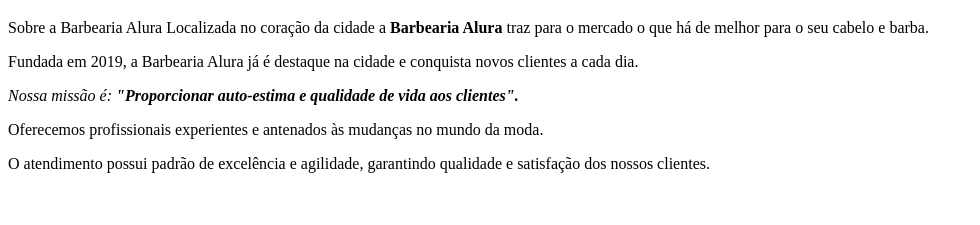
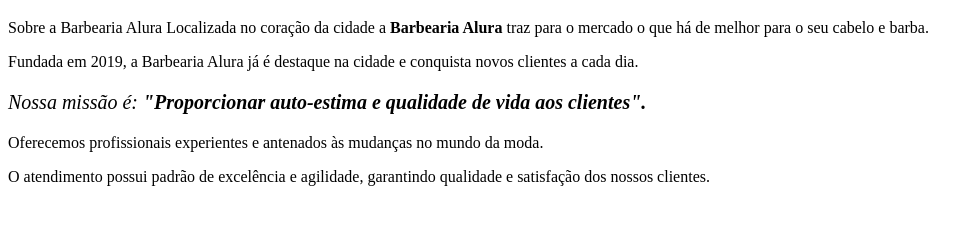
Before and after one commit to theuz043/aula2807, a plain HTML site: page index.html in a window 1280 px wide. Shown: the part 87-312 px from the top of the page, without its empty margins (0-980 px from the left). Drawn offline with Linux system fonts and the light colour scheme.

Commit message:
kkkkkkkkj

```diff
--- a/index.html
+++ b/index.html
@@ -10,7 +10,7 @@
 <p>Sobre a Barbearia Alura Localizada no coração da cidade a <strong>Barbearia Alura</strong> traz para o mercado o que há de melhor para o seu cabelo e barba.</p>
 <p>Fundada em 2019, a Barbearia Alura já é destaque na cidade e conquista novos clientes a cada dia.</p>
 
-<p><em>Nossa missão é: <strong>"Proporcionar auto-estima e qualidade de vida aos clientes".</strong></em></p>
+<p style="font-size: 20px ;"><em>Nossa missão é: <strong>"Proporcionar auto-estima e qualidade de vida aos clientes".</strong></em></p>
 <p>Oferecemos profissionais experientes e antenados às mudanças no mundo da moda. </p>
 
 <p>O atendimento possui padrão de excelência e agilidade, garantindo qualidade e satisfação dos nossos clientes.</p>
```
